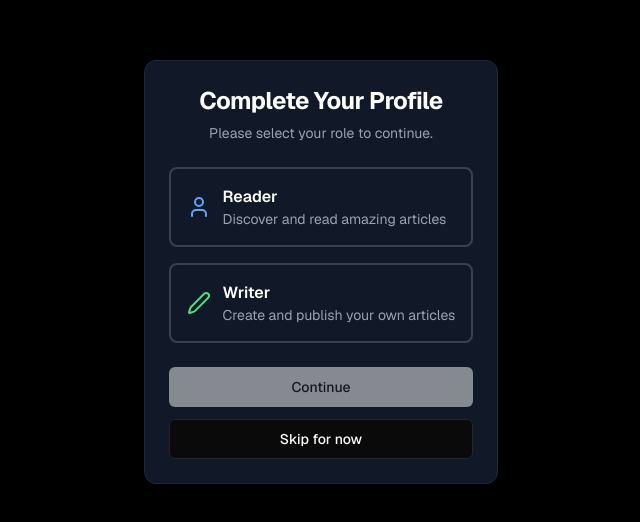
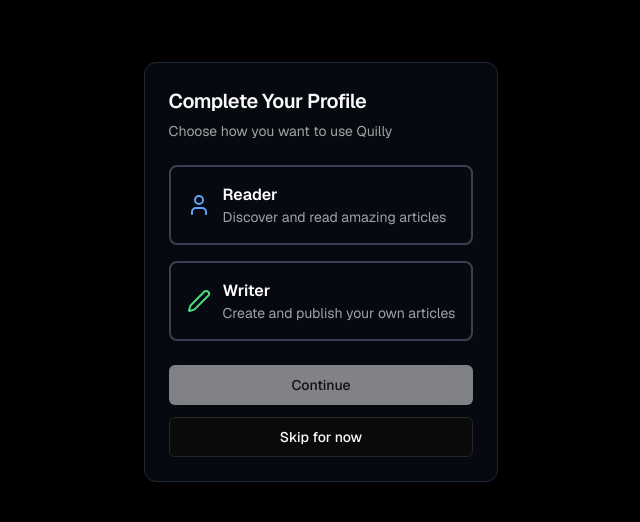
Before and after one commit to abhi-yo/quilly, a Next.js app: page /auth/complete-profile in a window 1280 px wide. Shown: the part 144-666 px from the top of the page, without its empty margins (319-959 px from the left). Built offline with nearby package versions, Linux system fonts and the light colour scheme; no server answers; sample sign-in values are in the browser's storage.

Commit message:
fix: improve authentication flow and error handling

```diff
--- a/app/auth/complete-profile/page.tsx
+++ b/app/auth/complete-profile/page.tsx
@@ -1,6 +1,6 @@
 "use client";
 
-import { useState } from "react";
+import { Suspense, useState } from "react";
 import { useRouter, useSearchParams } from "next/navigation";
 import { useSession } from "next-auth/react";
 import { Button } from "@/components/ui/button";
@@ -10,10 +10,19 @@
 export default function CompleteProfile() {
   const [selectedRole, setSelectedRole] = useState<string>("");
   const [isLoading, setIsLoading] = useState(false);
+  const [provider, setProvider] = useState<string | null>(null);
   const router = useRouter();
-  const searchParams = useSearchParams();
   const { data: session, status, update } = useSession();
-  const provider = searchParams.get("provider");
+
+  // Suspense boundary for useSearchParams
+  function SearchParamsSuspense() {
+    const searchParams = useSearchParams();
+    const providerParam = searchParams.get("provider");
+    if (providerParam !== provider) {
+      setProvider(providerParam);
+    }
+    return null;
+  }
 
   if (status === "loading") {
     return (
@@ -70,17 +79,13 @@
 
   return (
     <div className="min-h-screen bg-black flex items-center justify-center p-4">
-      <Card className="w-full max-w-md bg-gray-900 border-gray-800">
-        <CardHeader className="text-center">
-          <CardTitle className="text-2xl font-bold text-white">
-            Complete Your Profile
-          </CardTitle>
-          <CardDescription className="text-gray-400">
-            {provider === "google"
-              ? "Welcome! Please choose your role to get started."
-              : "Please select your role to continue."
-            }
-          </CardDescription>
+      <Suspense>
+        <SearchParamsSuspense />
+      </Suspense>
+      <Card className="w-full max-w-md bg-gray-900/40 border-gray-800">
+        <CardHeader>
+          <CardTitle className="text-xl">Complete Your Profile</CardTitle>
+          <CardDescription>Choose how you want to use Quilly</CardDescription>
         </CardHeader>
         <CardContent className="space-y-6">
           <div className="space-y-4">
--- a/app/auth/error/page.tsx
+++ b/app/auth/error/page.tsx
@@ -1,12 +1,19 @@
 "use client";
 
+import { Suspense, useState } from "react";
 import { useSearchParams } from "next/navigation";
 import Link from "next/link";
 import { AlertCircle, ArrowLeft } from "lucide-react";
 
 export default function AuthError() {
-  const searchParams = useSearchParams();
-  const error = searchParams.get("error");
+  const [error, setError] = useState<string | null>(null);
+
+  function SearchParamsSuspense() {
+    const searchParams = useSearchParams();
+    const err = searchParams.get("error");
+    if (err !== error) setError(err);
+    return null;
+  }
 
   const getErrorMessage = (error: string | null) => {
     switch (error) {
@@ -41,6 +48,9 @@
 
   return (
     <div className="min-h-screen bg-black flex items-center justify-center p-4">
+      <Suspense>
+        <SearchParamsSuspense />
+      </Suspense>
       <div className="w-full max-w-md mx-auto">
         <div className="text-center mb-8">
           <div className="w-16 h-16 bg-red-100 rounded-full flex items-center justify-center mx-auto mb-4">
--- a/app/auth/signin/page.tsx
+++ b/app/auth/signin/page.tsx
@@ -1,7 +1,7 @@
 "use client";
 
+import { Suspense, useState, useEffect } from "react";
 import { signIn } from "next-auth/react";
-import { useState, useEffect } from "react";
 import { useRouter, useSearchParams } from "next/navigation";
 import Link from "next/link";
 import { Eye, EyeOff, CheckCircle } from "lucide-react";
@@ -14,13 +14,19 @@
   const [success, setSuccess] = useState("");
   const [isLoading, setIsLoading] = useState(false);
   const router = useRouter();
-  const searchParams = useSearchParams();
+  const [searchParams, setSearchParams] = useState<ReturnType<typeof useSearchParams> | null>(null);
 
-  useEffect(() => {
-    if (searchParams.get("verified") === "true") {
-      setSuccess("Email verified successfully! You can now sign in.");
-    }
-  }, [searchParams]);
+  // Suspense boundary for useSearchParams
+  function SearchParamsSuspense() {
+    const params = useSearchParams();
+    useEffect(() => {
+      setSearchParams(params);
+      if (params.get("verified") === "true") {
+        setSuccess("Email verified successfully! You can now sign in.");
+      }
+    }, [params]);
+    return null;
+  }
 
   const handleSubmit = async (e: React.FormEvent) => {
     e.preventDefault();
@@ -52,6 +58,9 @@
 
   return (
     <div className="w-full max-w-md mx-auto space-y-6">
+      <Suspense>
+        <SearchParamsSuspense />
+      </Suspense>
       {/* Header */}
       <div className="text-center">
         <h1 className="text-2xl font-medium text-white">Welcome back</h1>
```
